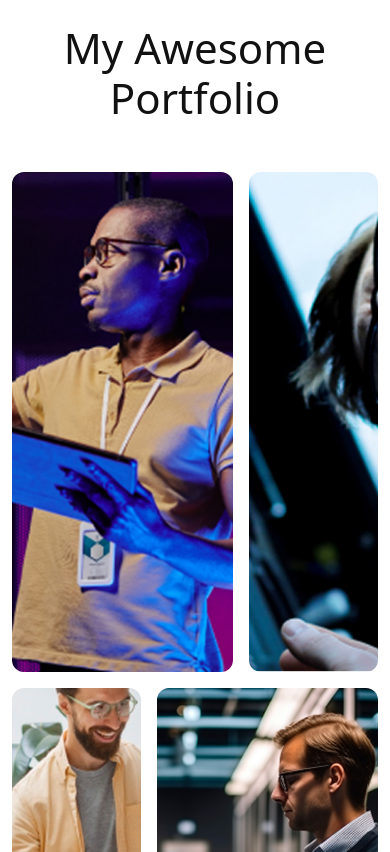
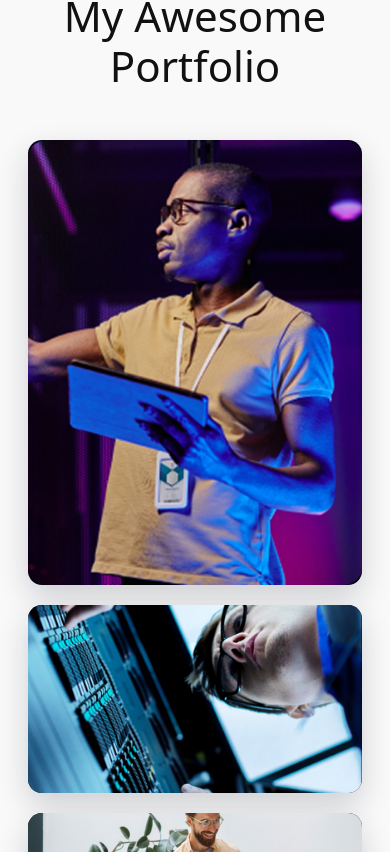
Before and after one commit to Misbahgithub1/orm-systems, a Next.js app: page / in a window 390 px wide. Shown: the part 2552-3404 px from the top of the page. Built offline with nearby package versions, Linux system fonts and the light colour scheme; a web font is replaced by a local one.

Commit message:
created portfolio component
created portfolio component

```diff
--- a/src/app/components/Portfolio/Portfolio.module.scss
+++ b/src/app/components/Portfolio/Portfolio.module.scss
@@ -1,54 +1,83 @@
-@import '../../styles/_variables.scss';
+@import "../../styles/_variables.scss";
 
 .portfolioWrapper {
   padding: 5rem 0;
-  background-color: #fff;
+  background-color: #f9f9f9;
 
   h2 {
     text-align: center;
     font-size: $heading-lg;
-    font-weight: 500;
+    font-weight: 400;
     margin-bottom: 3rem;
     color: #111;
   }
+}
 
-  .rowImages {
-    display: flex;
-    flex-wrap: wrap;
-    gap: 1rem;
-    margin-bottom: 1rem;
+.portfolioGrid {
+  display: grid;
+  grid-template-columns: repeat(3, minmax(0, 1fr));
+  gap: 1.25rem;
+}
 
-    .imageWrapper {
-      position: relative;
-      overflow: hidden;
-      border-radius: 12px;
-      transition: transform 0.3s, box-shadow 0.3s;
+.imageCard {
+  position: relative;
+  border-radius: 18px;
+  overflow: hidden;
+  background-color: #020617;
+  box-shadow: 0 12px 30px rgba(15, 23, 42, 0.18);
+  transform: translateY(0) scale(1);
+  transition:
+    transform 0.25s ease-out,
+    box-shadow 0.25s ease-out;
+  aspect-ratio: 4 / 3;
+}
 
-      &:hover {
-        transform: scale(1.05);
-        box-shadow: 0 10px 20px rgba(0,0,0,0.15);
-      }
+.imageCardWide {
+  grid-column: span 2;
+  aspect-ratio: 16 / 9;
+}
 
-      img {
-        object-fit: cover;
-      }
-    }
+.imageCardTall {
+  aspect-ratio: 3 / 4;
+}
+
+.imageCardSquare {
+  aspect-ratio: 1 / 1;
+}
+
+.image {
+  object-fit: cover;
+}
+
+.imageCard:hover {
+  transform: translateY(-4px) scale(1.02);
+  box-shadow: 0 20px 40px rgba(15, 23, 42, 0.3);
+}
+
+@media (max-width: 991.98px) {
+  .portfolioWrapper {
+    padding: 3.5rem 0;
+  }
+
+  .portfolioGrid {
+    grid-template-columns: repeat(2, minmax(0, 1fr));
   }
 }
 
-/* Responsive */
-@media (max-width: 992px) { /* tablet */
-  .rowImages {
-    .imageWrapper {
-      flex: 1 1 48%; /* 2 per row on tablet */
-    }
+@media (max-width: 767.98px) {
+  .portfolioWrapper {
+    padding: 3rem 1rem;
+  }
+
+  .portfolioGrid {
+    grid-template-columns: 1fr;
+  }
+
+  .imageCard {
+    border-radius: 14px;
+  }
+
+  .imageCardWide {
+    grid-column: auto;
   }
 }
-
-@media (max-width: 768px) { /* mobile */
-  .rowImages {
-    .imageWrapper {
-      flex: 1 1 100%; /* stack images on mobile */
-    }
-  }
-}
--- a/src/app/components/Portfolio/Portfolio.tsx
+++ b/src/app/components/Portfolio/Portfolio.tsx
@@ -2,50 +2,66 @@
 
 import React from "react";
 import { Container } from "react-bootstrap";
-import Image from "next/image";
+import Image, { type StaticImageData } from "next/image";
 import styles from "./Portfolio.module.scss";
 
-const Portfolio = () => {
+export interface PortfolioItem {
+  src: StaticImageData;
+  alt: string;
+  layout?: "default" | "wide" | "tall" | "square";
+}
+
+export interface PortfolioProps {
+  title?: string;
+  items: PortfolioItem[];
+  containerFluid?: boolean;
+}
+
+const getCardLayoutClass = (layout: PortfolioItem["layout"]) => {
+  switch (layout) {
+    case "wide":
+      return styles.imageCardWide;
+    case "tall":
+      return styles.imageCardTall;
+    case "square":
+      return styles.imageCardSquare;
+    default:
+      return "";
+  }
+};
+
+const PortfolioSection: React.FC<PortfolioProps> = ({
+  title = "My Awesome Portfolio",
+  items,
+  containerFluid = false,
+}) => {
   return (
     <section className={styles.portfolioWrapper}>
-      <Container>
-        <h2>My Awesome Portfolio</h2>
+      <Container fluid={containerFluid}>
+        <h2>{title}</h2>
 
-        {/* First Row: 2 images different widths */}
-        <div className={styles.rowImages}>
-          <div className={styles.imageWrapper} style={{ flex: "2 1 60%" }}>
-            <Image src="/images/portfolio1.png" alt="Portfolio 1" width={800} height={500} />
-          </div>
-          <div className={styles.imageWrapper} style={{ flex: "1 1 35%" }}>
-            <Image src="/images/portfolio2.png" alt="Portfolio 2" width={400} height={500} />
-          </div>
-        </div>
-
-        {/* Second Row: 2 images different widths */}
-        <div className={styles.rowImages}>
-          <div className={styles.imageWrapper} style={{ flex: "1 1 35%" }}>
-            <Image src="/images/portfolio3.png" alt="Portfolio 3" width={400} height={400} />
-          </div>
-          <div className={styles.imageWrapper} style={{ flex: "2 1 60%" }}>
-            <Image src="/images/portfolio4.png" alt="Portfolio 4" width={800} height={400} />
-          </div>
-        </div>
-
-        {/* Third Row: 3 images equal width */}
-        <div className={styles.rowImages}>
-          <div className={styles.imageWrapper} style={{ flex: "1 1 32%" }}>
-            <Image src="/images/portfolio5.png" alt="Portfolio 5" width={400} height={400} />
-          </div>
-          <div className={styles.imageWrapper} style={{ flex: "1 1 32%" }}>
-            <Image src="/images/portfolio6.png" alt="Portfolio 6" width={400} height={400} />
-          </div>
-          <div className={styles.imageWrapper} style={{ flex: "1 1 32%" }}>
-            <Image src="/images/portfolio7.png" alt="Portfolio 7" width={400} height={400} />
-          </div>
+        <div className={styles.portfolioGrid}>
+          {items.map((item, index) => (
+            <div
+              key={`${item.alt}-${index}`}
+              className={`${styles.imageCard} ${getCardLayoutClass(
+                item.layout
+              )}`}
+            >
+              <Image
+                src={item.src}
+                alt={item.alt}
+                fill
+                sizes="(max-width: 768px) 100vw, (max-width: 1200px) 50vw, 33vw"
+                className={styles.image}
+              />
+            </div>
+          ))}
         </div>
       </Container>
     </section>
   );
 };
 
-export default Portfolio;
+export default PortfolioSection;
+export { PortfolioSection };
--- a/src/app/page.tsx
+++ b/src/app/page.tsx
@@ -1,19 +1,34 @@
 
 import Hero from "./components/hero/Hero";
-import Portfolio from "./components/Portfolio/Portfolio";
+import PortfolioSection, {
+  type PortfolioItem,
+} from "./components/Portfolio/Portfolio";
 import FeaturesSection from "./components/sections/FeaturesSection";
-// import styles from "./page.module.scss";
 
+import portfolio1 from "../../public/images/portfolio1.png";
+import portfolio2 from "../../public/images/portfolio2.png";
+import portfolio3 from "../../public/images/portfolio3.png";
+import portfolio4 from "../../public/images/portfolio4.png";
+import portfolio5 from "../../public/images/portfolio5.png";
+import portfolio6 from "../../public/images/portfolio6.png";
+import portfolio7 from "../../public/images/portfolio7.png";
+
+const portfolioItems: PortfolioItem[] = [
+  { src: portfolio1, alt: "Developer presenting at a meetup", layout: "tall" },
+  { src: portfolio2, alt: "Engineer working with server racks", layout: "wide" },
+  { src: portfolio3, alt: "Team collaborating in an office", layout: "wide" },
+  { src: portfolio4, alt: "Developer focused on writing code" },
+  { src: portfolio5, alt: "Technicians managing data center hardware", layout: "square" },
+  { src: portfolio6, alt: "Colleagues reviewing a project on laptop", layout: "square" },
+  { src: portfolio7, alt: "Team working together on devices", layout: "square" },
+];
 
 export default function Home() {
   return (
     <>
-
-
-<Hero />
-
-<FeaturesSection />
-<Portfolio />
+      <Hero />
+      <FeaturesSection />
+      <PortfolioSection items={portfolioItems} />
     </>
   );
 }
```
